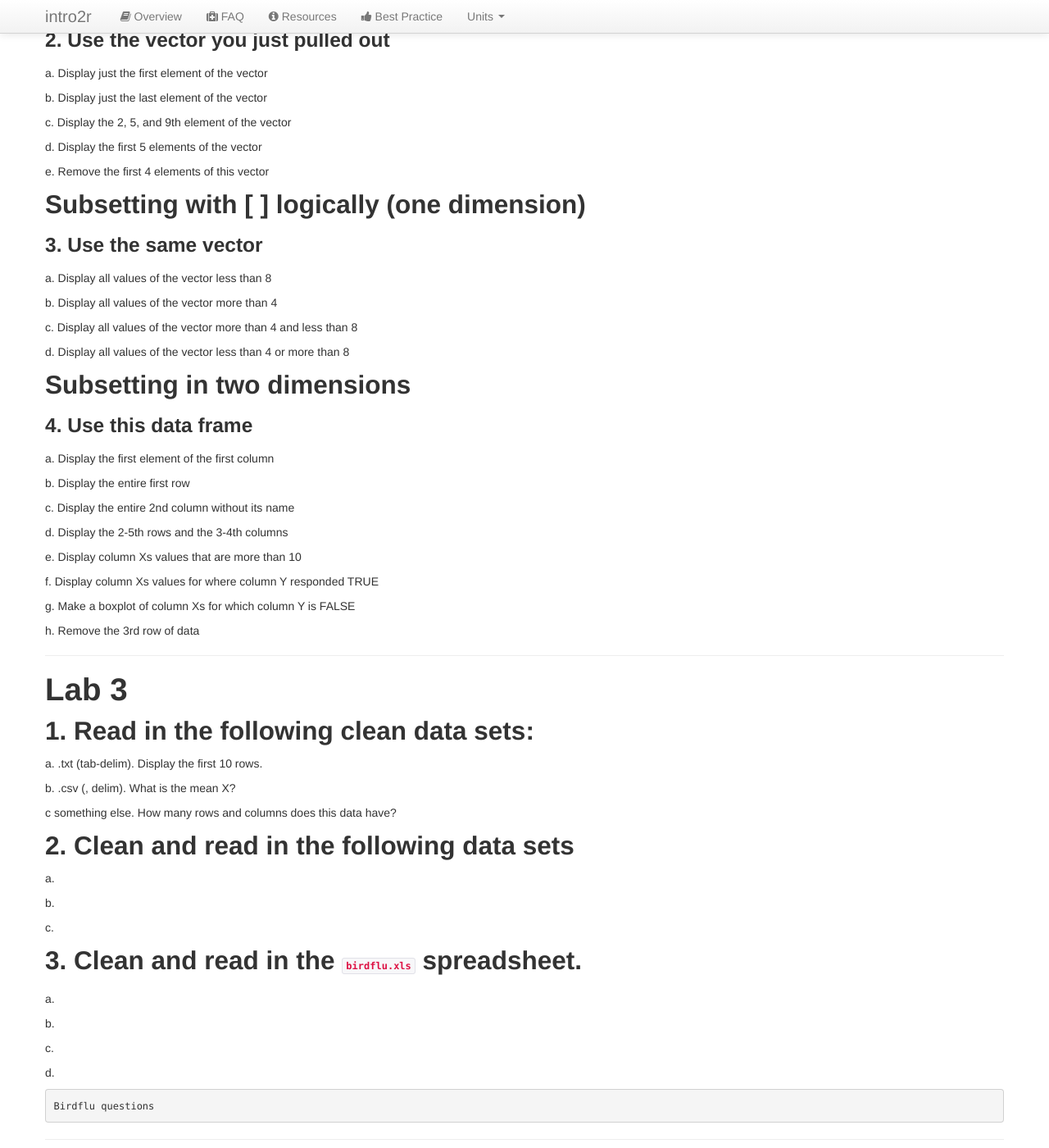
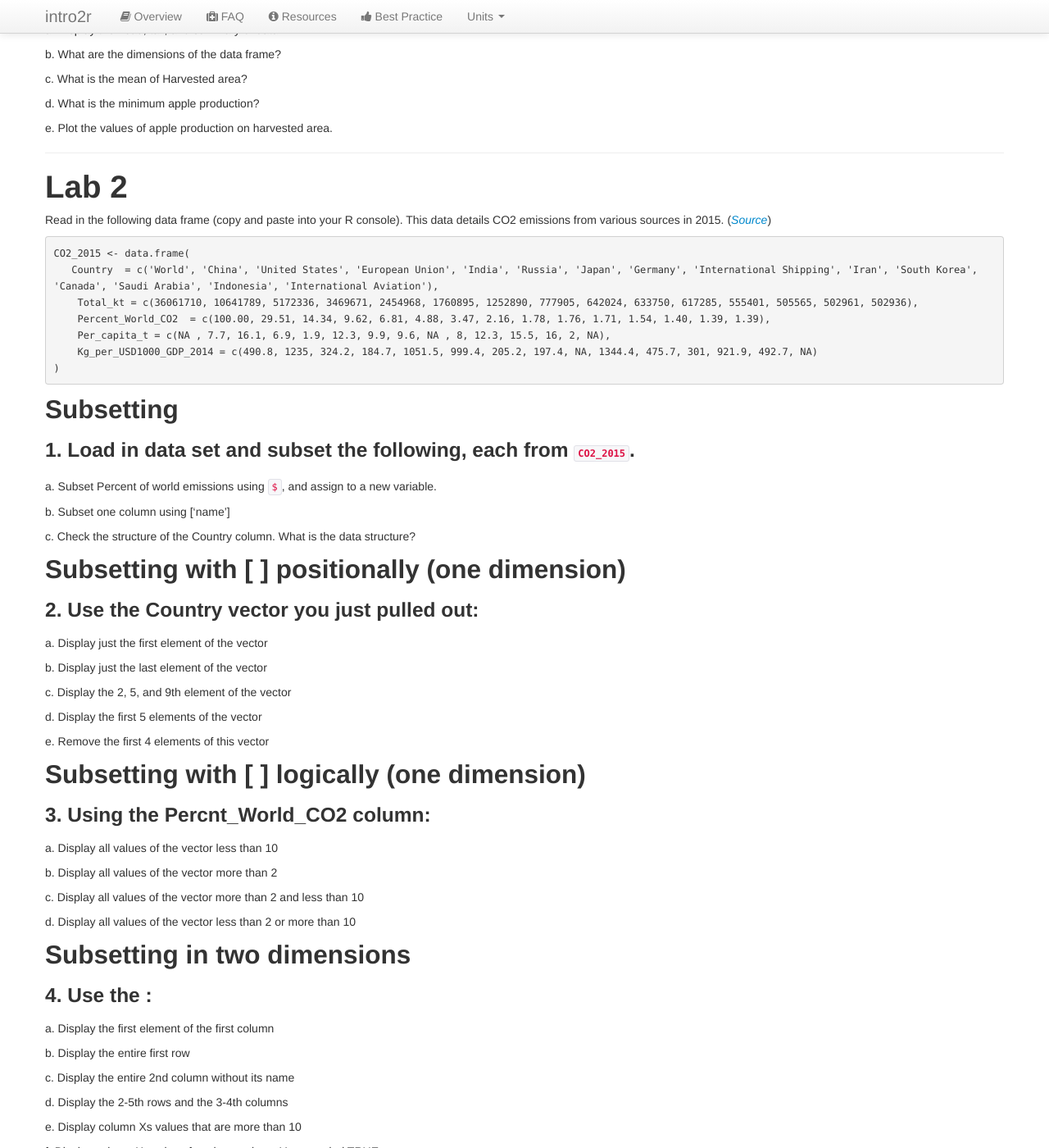
Before and after one commit to intro2r/intro2r, a Jekyll site: the page built from unit2/labs.md, in a window 1280 px wide and 1400 px high, scrolled down 1909 px. Shown: the whole window at 82% size. Built offline with Jekyll 4.4.1, drawn with Linux system fonts in a browser that asks for light colours; some of the changed text lies outside the part shown.

Commit message:
Update labs.md

````diff
--- a/unit2/labs.md
+++ b/unit2/labs.md
@@ -28,6 +28,23 @@ Scroll down or click [here](../unit2/labs.html#how-to-submit-your-labs) to to ch
 
 ## 2. Create vectors from shoe size, favorite animal, pineapple yes/no
 
+
+**Table 1.** Ten random responses from the class survey.
+
+| Height | Eye Color | Shoe Size | # Siblings | Home Pop. | HP Books | HP House   | Ideal Temp | Fav Color | Tea or Coffee | Pineapple on Pizza?  | Roll your Tongue? | Tree or Pollen Allergy     |
+|--------|-----------|-----------|----------|----------|----------|------------|------------|-----------|------------|------------|-------------|-------------|
+| 175    | Brown     | 10        | 2        | 4621     | 7        | Hufflepuff | 21         | Blue      | Coffee     | Yes        | Yes         | Both |
+| 177.8  | Blue      | 10        | 2        | 200000   | 7        | Ravenclaw  | 21         | Blue      | Coffee     | Yes        | Yes         | Neither     |
+| 167.64 | Hazel     | 9.5       | 3        | 4988     | 0        | Hufflepuff | 15.56      | Blue      | Coffee     | Disgusting | No          | Both |
+| 183    | Hazel     | 11.5      | 2        | 62243    | 5        | Ravenclaw  | 21         | Blue      | Coffee     | Yes        | Yes         | Both |
+| 163    | Hazel     | 9         | 1        | 3300     | 7        | Hufflepuff | 18.9       | Green     | Coffee     | Disgusting | Yes         | Both |
+| 175.26 | Blue      | 11        | 2        | 21845    | 7        | Gryffindor | 26         | Red       | Tea        | Yes        | Yes         | Neither     |
+| 165    | Brown     | 8         | 0        | 9000000  | 7        | Hufflepuff | 20         | Purple    | Coffee     | Yes        | Yes         | Neither     |
+| 162.56 | Brown     | 7         | 2        | 27865    | 7        | Gryffindor | 23         | Yellow    | Coffee     | Disgusting | Yes         | Neither     |
+| 167    | Brown     | 7.5       | 0        | 80000    | 7        | Ravenclaw  | 23         | Blue      | Coffee     | Disgusting | Yes         | Both |
+| 167    | Brown     | 8.5       | 5        | 3500     | 0        | Hufflepuff | 27         | Blue      | Coffee     | Disgusting | Yes         | Neither     |
+{: .table table-bordered .table-striped}
+
  a. Using these vectors, create a matrix.
 
  b. Convert this matrix to a data frame (you may need to google or find external help).
@@ -44,7 +61,7 @@ Scroll down or click [here](../unit2/labs.html#how-to-submit-your-labs) to to ch
 ## 3. Create a data frame from these data
 
 
-**Table 1.** Apple production in selected countries in 2016 (*Source:* FAO).
+**Table 2.** Apple production in selected countries in 2016 (*Source:* FAO).
 
 | Country |     Harvested area (ha) |     Apple production (tonnes) |
 |---     |     -------------------|   ---------|
@@ -82,21 +99,33 @@ Scroll down or click [here](../unit2/labs.html#how-to-submit-your-labs) to to ch
 
 # Lab 2
 
-## Subsetting with `$`
+Read in the following data frame (copy and paste into your R console).
+This data details CO2 emissions from various sources in 2015. (*[Source](https://en.wikipedia.org/wiki/List_of_countries_by_carbon_dioxide_emissions)*)
+```r
+CO2_2015 <- data.frame(
+   Country  = c('World', 'China', 'United States', 'European Union', 'India', 'Russia', 'Japan', 'Germany', 'International Shipping', 'Iran', 'South Korea', 'Canada', 'Saudi Arabia', 'Indonesia', 'International Aviation'),
+    Total_kt = c(36061710, 10641789, 5172336, 3469671, 2454968, 1760895, 1252890, 777905, 642024, 633750, 617285, 555401, 505565, 502961, 502936),
+    Percent_World_CO2  = c(100.00, 29.51, 14.34, 9.62, 6.81, 4.88, 3.47, 2.16, 1.78, 1.76, 1.71, 1.54, 1.40, 1.39, 1.39),
+    Per_capita_t = c(NA , 7.7, 16.1, 6.9, 1.9, 12.3, 9.9, 9.6, NA , 8, 12.3, 15.5, 16, 2, NA),
+    Kg_per_USD1000_GDP_2014 = c(490.8, 1235, 324.2, 184.7, 1051.5, 999.4, 205.2, 197.4, NA, 1344.4, 475.7, 301, 921.9, 492.7, NA)
+)
+```
 
-### 1.  Load in data set
+## Subsetting
 
- a. Subset for just column X and assign to a variable
+### 1.  Load in data set and subset the following, each from `CO2_2015`.
 
- b. Subset by column name using [ ]
+ a. Subset Percent of world emissions using `$`, and assign to a new variable.
 
- c. Check the structure of just column X. What is the data structure?
+ b. Subset one column using ['name']
+
+ c. Check the structure of the Country column. What is the data structure?
 
 
 
 ## Subsetting with [ ] positionally (one dimension)
 
-### 2. Use the vector you just pulled out
+### 2. Use the Country vector you just pulled out:
 
  a. Display just the first element of the vector
 
@@ -111,20 +140,20 @@ Scroll down or click [here](../unit2/labs.html#how-to-submit-your-labs) to to ch
 
 ## Subsetting with [ ] logically (one dimension)
 
-### 3. Use the same vector
+### 3. Using the Percnt_World_CO2 column:
 
- a. Display all values of the vector less than 8
+ a. Display all values of the vector less than 10
 
- b. Display all values of the vector more than 4
+ b. Display all values of the vector more than 2
 
- c. Display all values of the vector more than 4 and less than 8
+ c. Display all values of the vector more than 2 and less than 10
 
- d. Display all values of the vector less than 4 or more than 8
+ d. Display all values of the vector less than 2 or more than 10
 
 
 ## Subsetting in two dimensions
 
-### 4. Use this data frame
+### 4. Use the :
 
  a. Display the first element of the first column
 
````
